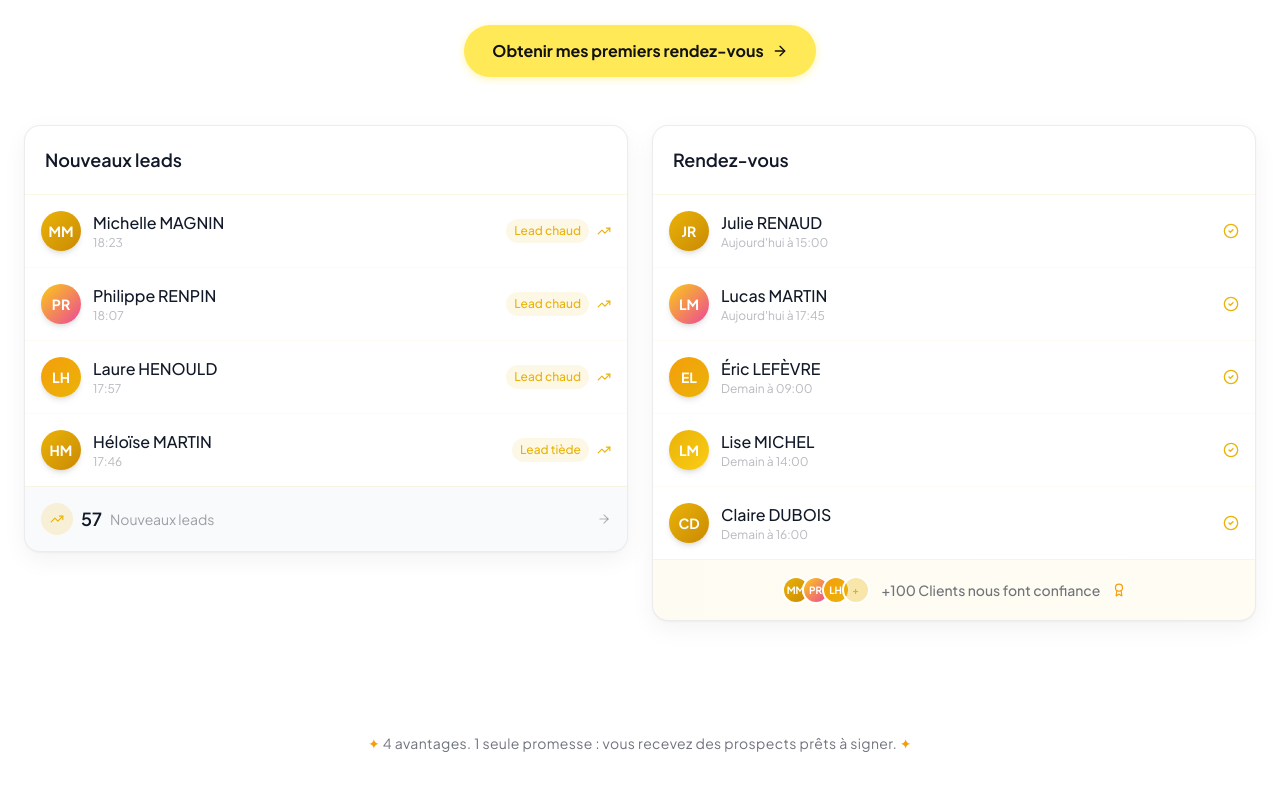
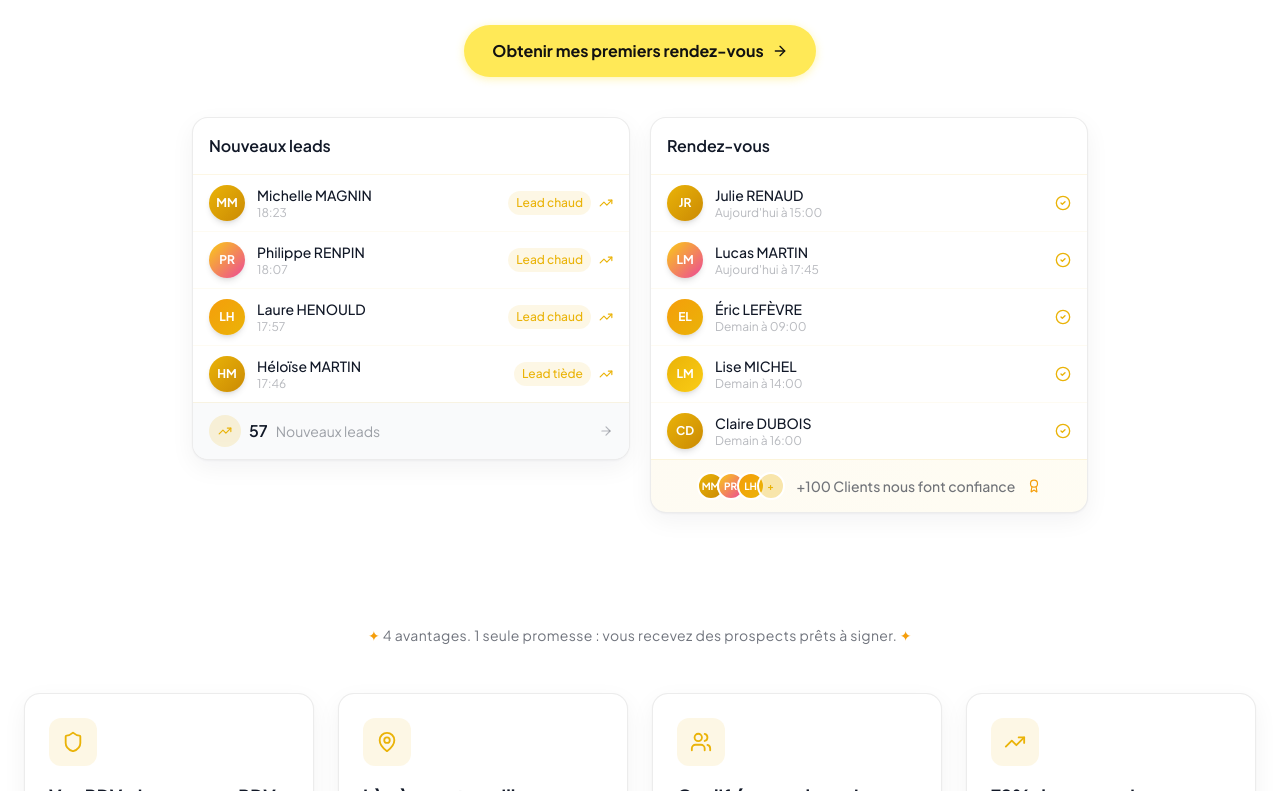
Before and after one commit to only-cloz/only-cloz-front, a React (Vite) app: page /services in a window 1280 px wide. Shown: the part 829-1620 px from the top of the page. Built offline with nearby package versions, Linux system fonts and the light colour scheme; the HTML template or start-up script is replaced by a standard one.

Commit message:
feat : refonte design + fix bouton

```diff
--- a/src/components/HomeComponents/CTABannerSection.tsx
+++ b/src/components/HomeComponents/CTABannerSection.tsx
@@ -10,8 +10,7 @@ export default function CtaBannerSection() {
       <div className="max-w-7xl mx-auto">
         <ScrollReveal>
           <div
-            className="relative rounded-[2rem] overflow-hidden p-12 md:p-20 text-center shadow-2xl"
-            style={{ background: 'linear-gradient(160deg, #0B1A38 0%, #0A1730 55%, #060E1F 100%)' }}
+            className="feature-green relative rounded-[2rem] overflow-hidden p-12 md:p-20 text-center shadow-2xl"
           >
             {/* Diagonal texture */}
             <div
@@ -22,16 +21,10 @@ export default function CtaBannerSection() {
               }}
             />
 
-            {/* Ambient glow */}
-            <div
-              className="absolute -top-24 left-1/2 -translate-x-1/2 w-[36rem] h-72 rounded-full blur-[110px] pointer-events-none"
-              style={{ background: 'rgba(234,179,8,0.35)' }}
-            />
-
             {/* Top accent line */}
             <div
               className="absolute top-0 left-1/2 -translate-x-1/2 w-64 h-px"
-              style={{ background: 'linear-gradient(90deg, transparent, rgba(96,165,250,0.9), transparent)' }}
+              style={{ background: 'linear-gradient(90deg, transparent, rgba(255,225,32,0.8), transparent)' }}
             />
 
             <div className="relative z-10 max-w-2xl mx-auto">
--- a/src/index.css
+++ b/src/index.css
@@ -25,6 +25,11 @@
   --oc-text:          #111111;
   --oc-text-muted:    rgba(17,17,17,0.60);
   --oc-text-faint:    rgba(17,17,17,0.38);
+
+  /* Green accent — featured blocks (withallo style) */
+  --oc-green:       #087C5E;   /* brighter emerald (highlight) */
+  --oc-green-dark:  #26402A;   /* deep muted green */
+  --oc-green-deep:  #16281B;   /* near-black green (gradient tail) */
 
   /* Glows — Soft yellow glow */
   --glow-sm:   0 0 20px rgba(255,233,87,0.12), 0 4px 12px rgba(0,0,0,0.05);
@@ -346,12 +351,19 @@
 .underline-accent:hover::after { transform: scaleX(1); }
 
 /* ── Nav glass ─────────────────────────────────────────────── */
+/*.nav-glass {*/
+/*  background: rgba(250, 249, 246, 0.92);*/
+/*  backdrop-filter: blur(20px);*/
+/*  -webkit-backdrop-filter: blur(20px);*/
+/*  border-bottom: 1px solid rgba(17,17,17,0.06);*/
+/*  box-shadow: 0 1px 0 rgba(0,0,0,0.02);*/
+/*}*/
 .nav-glass {
-  background: rgba(250, 249, 246, 0.92);
-  backdrop-filter: blur(20px);
-  -webkit-backdrop-filter: blur(20px);
-  border-bottom: 1px solid rgba(17,17,17,0.06);
-  box-shadow: 0 1px 0 rgba(0,0,0,0.02);
+  background: rgba(255, 255, 255, 0.85);
+  backdrop-filter: blur(20px) saturate(180%);
+  -webkit-backdrop-filter: blur(20px) saturate(180%);
+  border-bottom: 1px solid rgba(17,17,17,0.08);
+  box-shadow: 0 6px 24px rgba(17,17,17,0.07);
 }
 
 .nav-dark {
@@ -366,6 +378,13 @@
   -webkit-backdrop-filter: blur(24px);
   border: 1px solid rgba(17,17,17,0.08);
   box-shadow: 0 20px 40px rgba(0,0,0,0.08);
+}
+
+/* ── Featured green block (withallo style) ─────────────────── */
+.feature-green {
+  background:
+    radial-gradient(ellipse 60% 50% at 15% 0%, rgba(8,124,94,0.55) 0%, transparent 60%),
+    linear-gradient(150deg, var(--oc-green) 0%, var(--oc-green-dark) 55%, var(--oc-green-deep) 100%);
 }
 
 /* ── CTA section ──────────────────────────────────────────── */
--- a/src/pages/Service/SEO.tsx
+++ b/src/pages/Service/SEO.tsx
@@ -178,7 +178,7 @@ export default function SEO() {
               <ArrowRight size={16} className="group-hover:translate-x-1 transition-transform"/>
             </Link>
             <button
-                className="border-2 border-[#F97316]/20 text-[#111827] px-7 py-3 rounded-full text-sm font-semibold hover:bg-[#F97316]/5 hover:border-[#F97316]/40 transition-all duration-300 inline-flex items-center gap-2 group">
+                className="border-2 border-[#EAB308]/20 text-[#111827] px-7 py-3 rounded-full text-sm font-semibold hover:bg-[#EAB308]/5 hover:border-[#EAB308]/40 transition-all duration-300 inline-flex items-center gap-2 group">
               Découvrir la méthode
               <ChevronRight size={16} className="group-hover:translate-x-1 transition-transform"/>
             </button>
--- a/src/pages/Services.tsx
+++ b/src/pages/Services.tsx
@@ -208,23 +208,23 @@ export default function Services() {
             </div>
           </div>
 
-          <div className="grid lg:grid-cols-2 gap-6 mt-12">
+          <div className="grid lg:grid-cols-2 gap-5 mt-10 max-w-4xl mx-auto">
 
             {/* Carte - Nouveaux leads */}
             <ScrollReveal>
               <div className="card-glass overflow-hidden">
-                <div className="p-5 border-b border-[#EAB308]/10">
-                  <h3 className="font-semibold text-[#111827] text-lg">{t.servicesPage.newLeads}</h3>
+                <div className="p-4 border-b border-[#EAB308]/10">
+                  <h3 className="font-semibold text-[#111827] text-base">{t.servicesPage.newLeads}</h3>
                 </div>
                 <div className="divide-y divide-[#EAB308]/5">
                   {recentLeads.map((lead, i) => (
-                    <div key={i} className="p-4 flex items-center justify-between hover:bg-[#F9FAFB] transition-colors">
+                    <div key={i} className="px-4 py-2.5 flex items-center justify-between hover:bg-[#F9FAFB] transition-colors">
                       <div className="flex items-center gap-3">
-                        <div className={`w-10 h-10 rounded-full bg-gradient-to-br ${lead.gradient} flex items-center justify-center text-white font-bold text-sm shadow-md`}>
+                        <div className={`w-9 h-9 rounded-full bg-gradient-to-br ${lead.gradient} flex items-center justify-center text-white font-bold text-xs shadow-md`}>
                           {lead.avatar}
                         </div>
                         <div>
-                          <p className="text-[#111827] font-medium">{lead.name}</p>
+                          <p className="text-[#111827] font-medium text-sm">{lead.name}</p>
                           <p className="text-[#111827]/30 text-xs">{lead.time}</p>
                         </div>
                       </div>
@@ -237,13 +237,13 @@ export default function Services() {
                     </div>
                   ))}
                 </div>
-                <div className="p-4 border-t border-[#EAB308]/10 bg-[#F9FAFB]">
+                <div className="px-4 py-3 border-t border-[#EAB308]/10 bg-[#F9FAFB]">
                   <div className="flex items-center justify-between">
                     <div className="flex items-center gap-2">
                       <div className="w-8 h-8 rounded-full bg-[#EAB308]/15 flex items-center justify-center">
                         <TrendingUp size={14} className="text-[#EAB308]" />
                       </div>
-                      <span className="text-[#111827] font-semibold text-lg">57</span>
+                      <span className="text-[#111827] font-semibold text-base">57</span>
                       <span className="text-[#111827]/40 text-sm">{t.servicesPage.newLeads}</span>
                     </div>
                     <ArrowRight size={14} className="text-[#111827]/30" />
@@ -255,18 +255,18 @@ export default function Services() {
             {/* Carte - Rendez-vous */}
             <ScrollReveal delay={0.1}>
               <div className="card-glass overflow-hidden">
-                <div className="p-5 border-b border-[#EAB308]/10">
-                  <h3 className="font-semibold text-[#111827] text-lg">{t.servicesPage.appointments}</h3>
+                <div className="p-4 border-b border-[#EAB308]/10">
+                  <h3 className="font-semibold text-[#111827] text-base">{t.servicesPage.appointments}</h3>
                 </div>
                 <div className="divide-y divide-[#EAB308]/5">
                   {upcomingRdvs.map((rdv, i) => (
-                    <div key={i} className="p-4 flex items-center justify-between hover:bg-[#F9FAFB] transition-colors">
+                    <div key={i} className="px-4 py-2.5 flex items-center justify-between hover:bg-[#F9FAFB] transition-colors">
                       <div className="flex items-center gap-3">
-                        <div className={`w-10 h-10 rounded-full bg-gradient-to-br ${rdv.gradient} flex items-center justify-center text-white font-bold text-sm shadow-md`}>
+                        <div className={`w-9 h-9 rounded-full bg-gradient-to-br ${rdv.gradient} flex items-center justify-center text-white font-bold text-xs shadow-md`}>
                           {rdv.avatar}
                         </div>
                         <div>
-                          <p className="text-[#111827] font-medium">{rdv.name}</p>
+                          <p className="text-[#111827] font-medium text-sm">{rdv.name}</p>
                           <p className="text-[#111827]/30 text-xs">{rdv.date === 'Demain' ? t.servicesPage.tomorrow : t.servicesPage.today} {t.servicesPage.at} {rdv.time}</p>
                         </div>
                       </div>
@@ -274,7 +274,7 @@ export default function Services() {
                     </div>
                   ))}
                 </div>
-                <div className="p-4 border-t border-[#EAB308]/10 bg-gradient-to-r from-[#EAB308]/5 to-[#FACC15]/5">
+                <div className="px-4 py-3 border-t border-[#EAB308]/10 bg-gradient-to-r from-[#EAB308]/5 to-[#FACC15]/5">
                   <div className="flex items-center justify-center gap-3">
                     <div className="flex -space-x-2">
                       <div className="w-7 h-7 rounded-full bg-gradient-to-br from-[#EAB308] to-[#CA8A04] flex items-center justify-center text-white text-[10px] font-bold border-2 border-white">MM</div>
```
Also changed, not shown: src/components/layout/Footer.tsx (+5 -5 lines).
